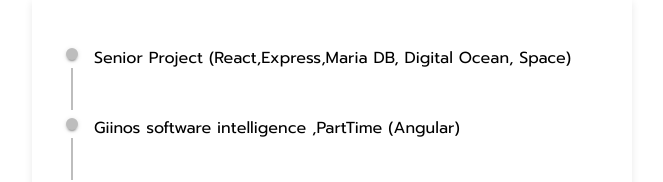
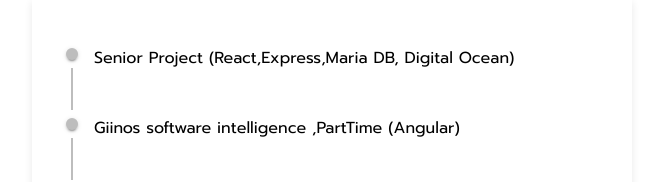
Before and after one commit to minnyww/my-portfolio, a Next.js app: page /components/Experience in a window 1280 px wide. Shown: the top 182 px of the page, without its empty margins (308-971 px from the left). Built offline with nearby package versions, Linux system fonts and the light colour scheme.

Commit message:
[update] my skill

```diff
--- a/pages/components/Experience.js
+++ b/pages/components/Experience.js
@@ -26,7 +26,7 @@
                <TimelineConnector />
             </TimelineSeparator>
             <TimelineContent>
-               Senior Project (React,Express,Maria DB, Digital Ocean, Space)
+               Senior Project (React,Express,Maria DB, Digital Ocean)
             </TimelineContent>
          </TimelineItem>
          <TimelineItem>
```
